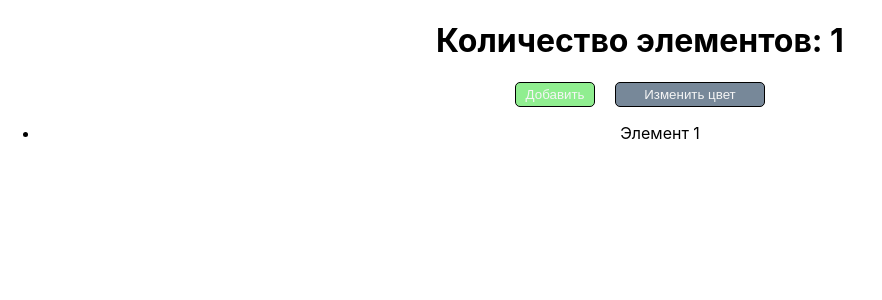
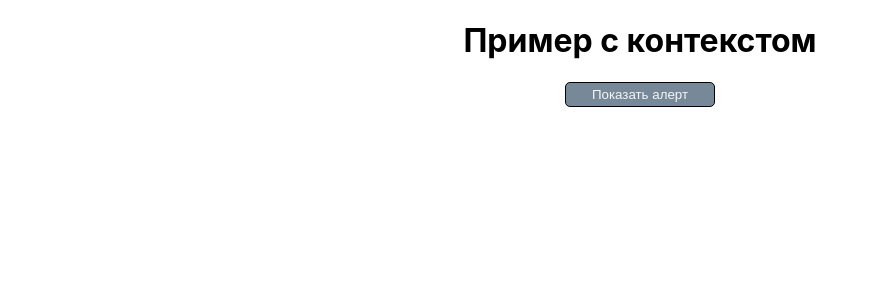
Before and after one commit to NickyHate/react_hooks, a React (Create React App) app: page / in a window 1280 px wide. Shown: the top 300 px of the page, without its empty margins (0-882 px from the left). Built offline with nearby package versions, Linux system fonts and the light colour scheme; the HTML template or start-up script is replaced by a standard one.

Commit message:
add structure to test Context

```diff
--- a/src/App.js
+++ b/src/App.js
@@ -3,12 +3,13 @@ import TestUseEffect from "./hooks/useEffect";
 import TestUseRef from "./hooks/useRef";
 import TestUseMemo from "./hooks/useMemo";
 import TestUseCallback from "./hooks/useCallback";
+import TestUseContext from "./hooks/useContext";
 import './App.css';
 
 function App() {
   return (
     <div className="App">
-      <TestUseCallback/>
+      <TestUseContext/>
     </div>
   );
 }
--- /dev/null
+++ b/src/hooks/useContext/alert.js
@@ -0,0 +1,15 @@
+import React, {useContext} from "react";
+import {AlertContext} from "./index";
+
+export default function Alert() {
+    let alert = useContext(AlertContext)
+
+    if (!alert) {
+        return null
+    }
+    return (
+        <div className="alert_container">
+            Важное сообщение
+        </div>
+    )
+}
--- /dev/null
+++ b/src/hooks/useContext/index.js
@@ -0,0 +1,21 @@
+import React, {useState} from "react";
+import Main from "./main";
+import Alert from "./alert";
+import "./style.css"
+
+export let AlertContext = React.createContext()
+
+export default function TestUseContext() {
+    let [alert, setAlert] = useState(false)
+
+    let toggleAlert = () => setAlert( prev => !prev)
+
+    return (
+        <AlertContext.Provider value={alert}>
+            <div>
+                <Alert/>
+                <Main toggle={toggleAlert}/>
+            </div>
+        </AlertContext.Provider>
+    )
+}
--- /dev/null
+++ b/src/hooks/useContext/main.js
@@ -0,0 +1,10 @@
+import React from "react";
+
+export default function Main({ toggle }) {
+    return (
+        <>
+            <h1>Пример с контекстом</h1>
+            <button onClick={toggle} className="btn btn_title">Показать алерт</button>
+        </>
+    )
+}
--- /dev/null
+++ b/src/hooks/useContext/style.css
@@ -0,0 +1,11 @@
+.alert_container {
+    width: 400px;
+    height: 35px;
+    border: 1px solid black;
+    border-radius: 8px;
+    background: lightcoral;
+    margin: 10px auto;
+    display: flex;
+    justify-content: center;
+    align-items: center;
+}
```
